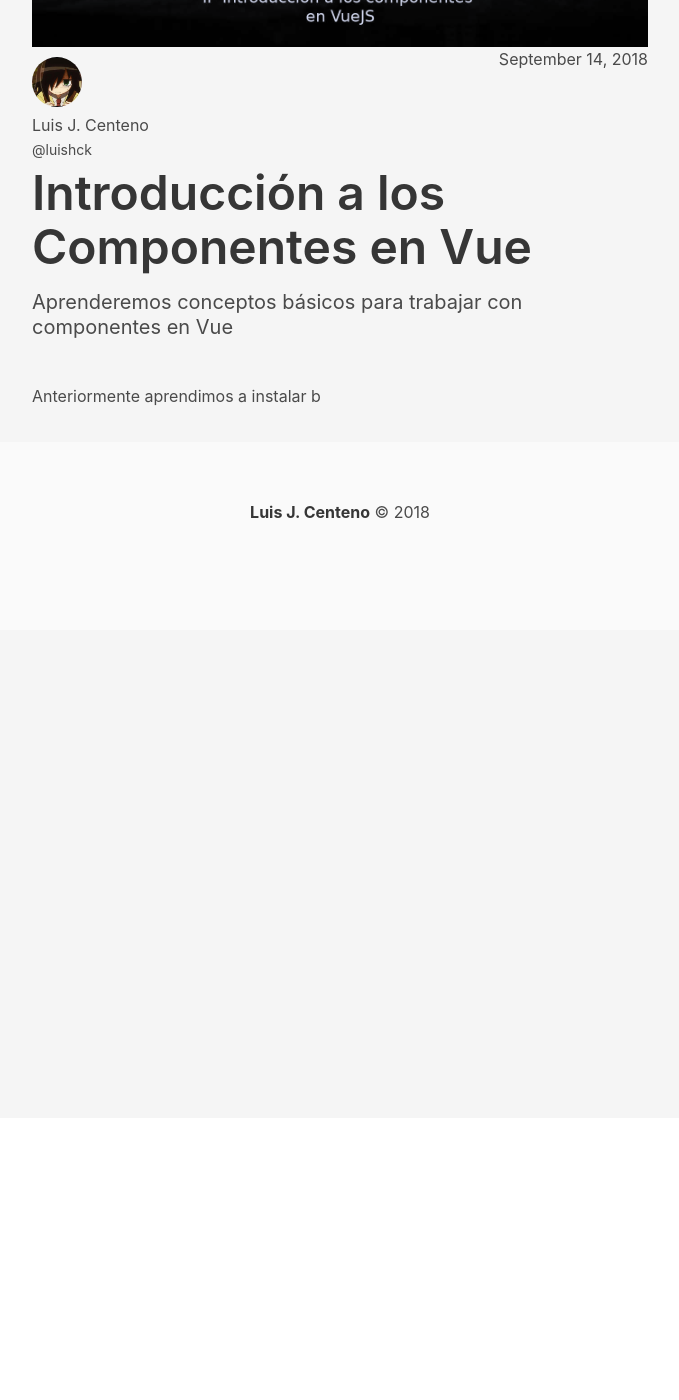
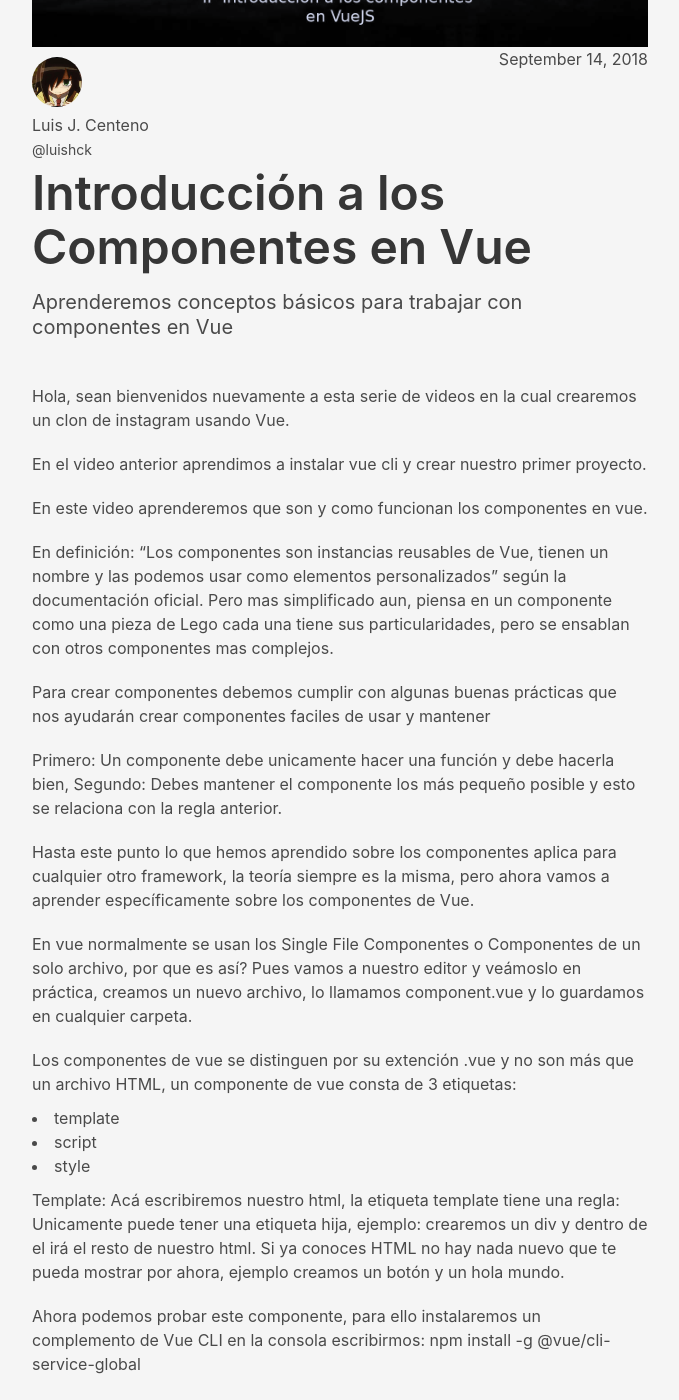
Before and after one commit to LuisHCK/luishck.github.io, a Jekyll site: the page built from _posts/2018-09-14-introduccion-a-los-componentes-en-vue.md, in a window 1280 px wide and 1400 px high, scrolled down 282 px. Shown: the whole window, without its empty margins (300-979 px from the left). Built offline with Jekyll 4.4.1, drawn with Linux system fonts in a browser that asks for light colours; a style sheet for code colours, icons or effects is not loaded; before the commit the page ends 912 px from its top, so only the background shows below that; some of the changed text lies outside the part shown.

Commit message:
Updated post

```diff
--- a/_posts/2018-09-14-introduccion-a-los-componentes-en-vue.md
+++ b/_posts/2018-09-14-introduccion-a-los-componentes-en-vue.md
@@ -12,4 +12,52 @@
   - componentes
 permalink: /posts/introduccion-componentes-en-vuejs
 ---
-Anteriormente aprendimos a instalar b
+Hola, sean bienvenidos nuevamente a esta serie de videos en la cual crearemos un clon de instagram usando Vue.
+
+En el video anterior aprendimos a instalar vue cli y crear nuestro primer proyecto.
+
+En este video aprenderemos que son y como funcionan los componentes en vue.
+
+En definición: “Los componentes son instancias reusables de Vue, tienen un nombre y las podemos usar como elementos personalizados”  según la documentación oficial.
+Pero mas simplificado aun, piensa en un componente como una pieza de Lego cada una tiene sus particularidades, pero se ensablan con otros componentes mas complejos.
+
+Para crear componentes debemos cumplir con algunas buenas prácticas que nos ayudarán crear componentes faciles de usar y mantener
+
+Primero: Un componente debe unicamente hacer una función y debe hacerla bien,
+Segundo: Debes mantener el componente los más pequeño posible y esto se relaciona con la regla anterior.
+
+Hasta este punto lo que hemos aprendido sobre los componentes aplica para cualquier otro framework, la teoría siempre es la misma, pero ahora vamos a aprender específicamente sobre los componentes de Vue.
+
+En vue normalmente se usan los Single File Componentes o Componentes de un solo archivo, por que es así? Pues vamos a nuestro editor y veámoslo en práctica, creamos un nuevo archivo, lo llamamos component.vue y lo guardamos en cualquier carpeta.
+
+Los componentes de vue se distinguen por su extención .vue y no son más que un archivo HTML,
+un componente de vue consta de 3 etiquetas:
+- template
+- script
+- style
+
+Template:
+Acá escribiremos nuestro html, la etiqueta template tiene una regla: Unicamente puede tener una etiqueta hija, ejemplo: crearemos un div y dentro de el irá el resto de nuestro html.
+Si ya conoces HTML no hay nada nuevo que te pueda mostrar por ahora, ejemplo creamos un botón y un hola mundo.
+
+Ahora podemos probar este componente, para ello instalaremos un complemento  de Vue CLI
+en la consola escribirmos:
+npm install -g @vue/cli-service-global
+
+Una vez instalado podemos probar nuestro componente.
+Navegamos hasta la carpeta donde guardamos nuestro archivo y escribimos
+vue serve componente.vue
+Etiqueta script
+Esta es la parte donde nosotros escribiremos nuestro codigo JS y construiremos las funcionalidades de nuestro componente.
+Todo componente de Vue debe exportar un objeto, para ello definimos el objeto a exportar.
+Export default {}
+dentro de éste objeto irá toda la lógica de nuestro componente.
+Bien, acá dentro Vue espera que nosotros definamos ciertas propiedades, la primera es el nombre de nuestro componente, para ello escribimos
+name: “componente”
+Siempre en minúsculas e igual a como llamamos a nuestro archivo. Si el archivo se llama NuevoComponente.vue el name será: “nuevo-componente”
+Otra propiedad importante Data:
+Definiremos una función data() que retornará un objeto, en el cual manejaremos los datos de nuestro componente, estos datos unicamente se aplican a el objeto en cuestión, no pueden ser accedidos desde otro objeto, o al menos no directamente.
+Por ultimo la propiedad methods, este será un objeto que contendrá las funciones de nuestro componente.
+Existen muchas mas propiedades de un componente de vue, pero las veremos poco a poco a medida que las vayamos necesitando a lo largo de esta serie de videos.
+
+Bien ahora hagamos una práctica.
```
